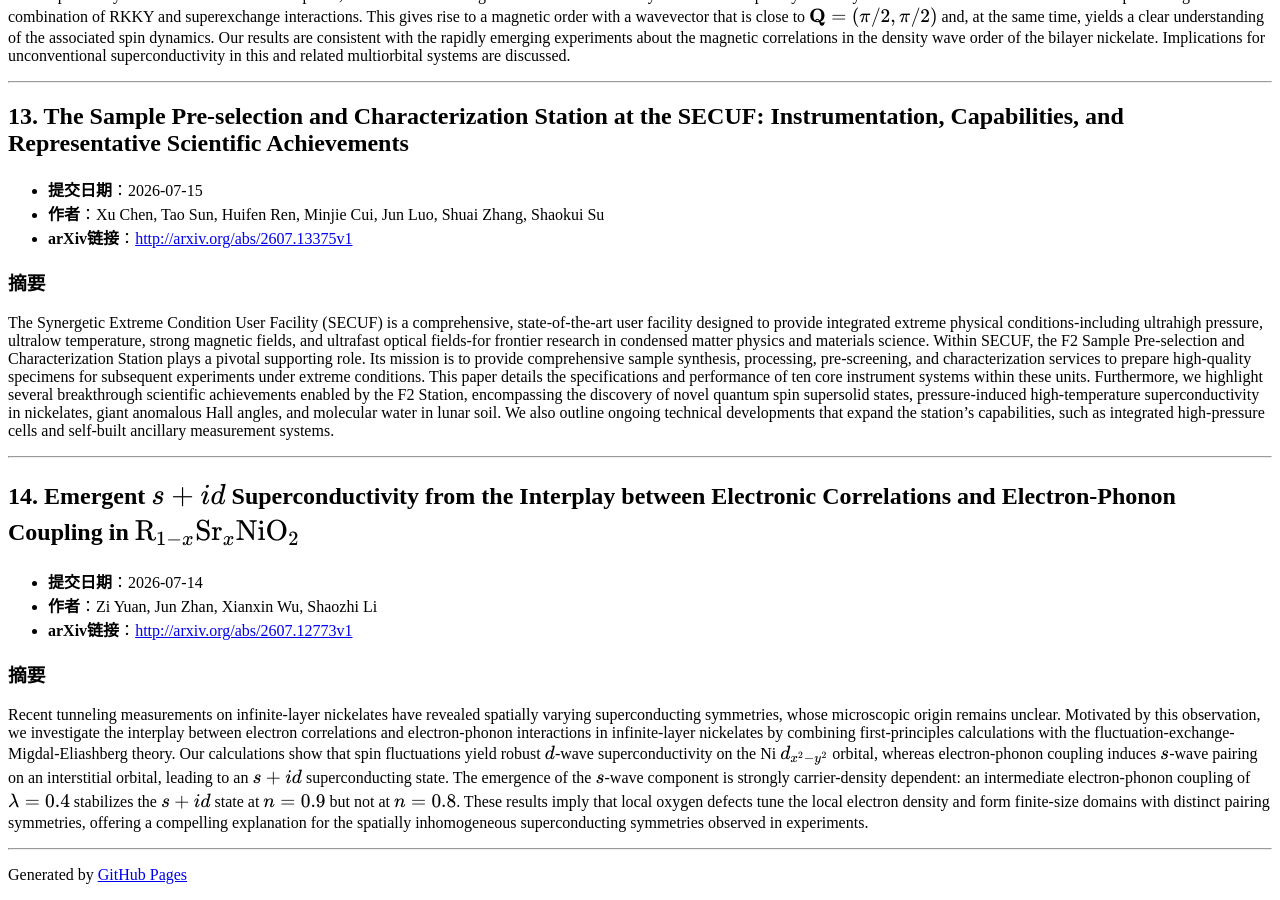
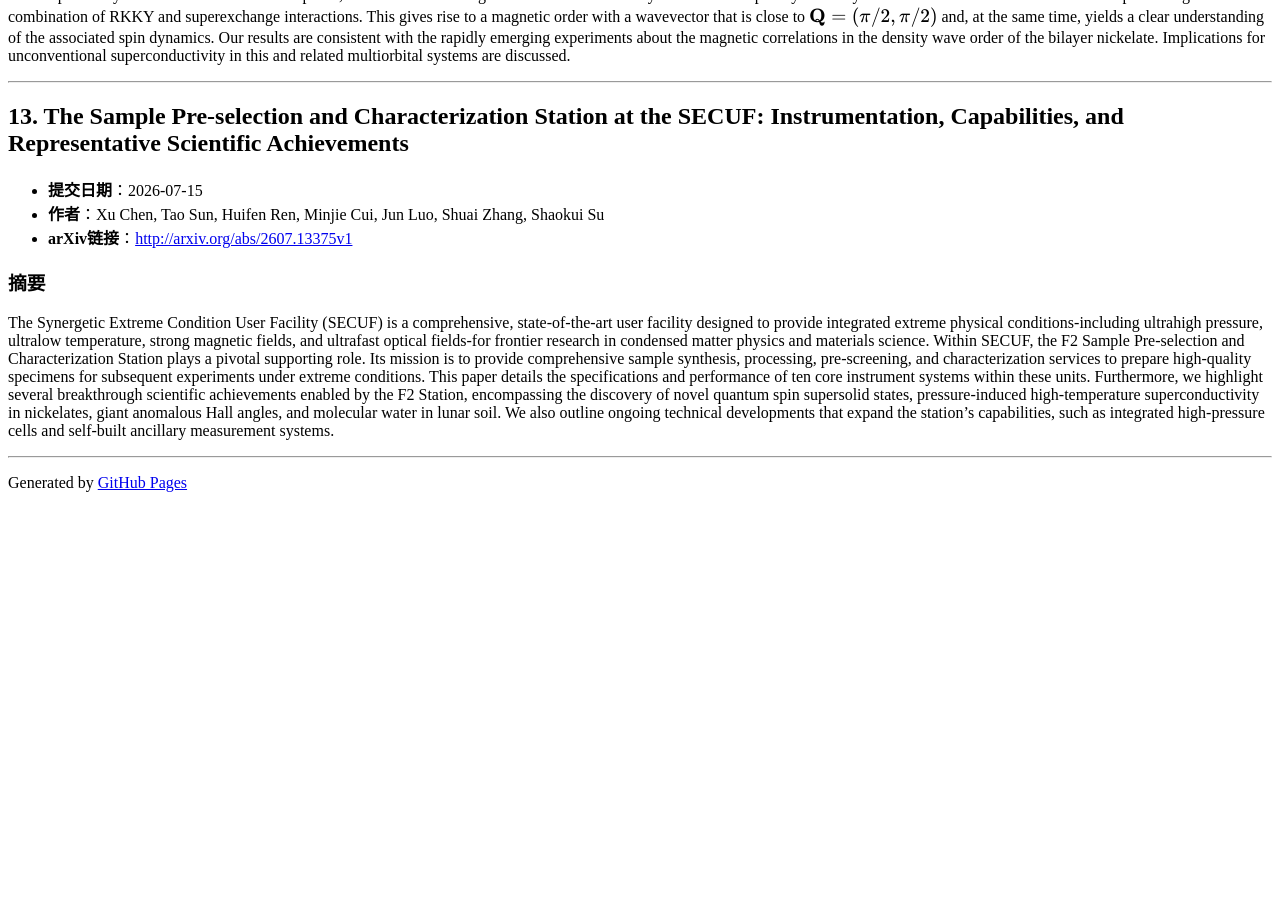
Before and after one commit to yangke25491/daily-arxiv-nickelate_superconductivity, a Jekyll site: the page built from docs/index.md, in a window 1280 px wide and 900 px high, scrolled down 4639 px. Built offline with Jekyll 4.4.1, drawn with Linux system fonts in a browser that asks for light colours; after the commit the page ends 5147 px from its top, so only the background shows below that; some of the changed text lies outside the part shown.

Commit message:
Automated update: arXiv papers

```diff
--- a/docs/index.md
+++ b/docs/index.md
@@ -5,8 +5,8 @@ title: 镍酸盐超导论文
 
 # 凝聚态物理-镍酸盐高温超导相关论文
 
-> 检索时间范围：**2026-07-14 至 2026-08-13**
-> 数据检索到 **14** 篇相关论文，按提交时间降序排列
+> 检索时间范围：**2026-07-15 至 2026-08-14**
+> 数据检索到 **13** 篇相关论文，按提交时间降序排列
 
 ---
 
@@ -152,14 +152,3 @@ The recent discovery of high-temperature superconductivity in the bilayer nickel
 The Synergetic Extreme Condition User Facility (SECUF) is a comprehensive, state-of-the-art user facility designed to provide integrated extreme physical conditions-including ultrahigh pressure, ultralow temperature, strong magnetic fields, and ultrafast optical fields-for frontier research in condensed matter physics and materials science. Within SECUF, the F2 Sample Pre-selection and Characterization Station plays a pivotal supporting role. Its mission is to provide comprehensive sample synthesis, processing, pre-screening, and characterization services to prepare high-quality specimens for subsequent experiments under extreme conditions. This paper details the specifications and performance of ten core instrument systems within these units. Furthermore, we highlight several breakthrough scientific achievements enabled by the F2 Station, encompassing the discovery of novel quantum spin supersolid states, pressure-induced high-temperature superconductivity in nickelates, giant anomalous Hall angles, and molecular water in lunar soil. We also outline ongoing technical developments that expand the station's capabilities, such as integrated high-pressure cells and self-built ancillary measurement systems.
 
 ---
-
-## 14. Emergent $s+id$ Superconductivity from the Interplay between Electronic Correlations and Electron-Phonon Coupling in $\mathrm{R}\_{1-x}\mathrm{Sr}\_x\mathrm{NiO}\_2$
-
-- **提交日期**：2026-07-14
-- **作者**：Zi Yuan, Jun Zhan, Xianxin Wu, Shaozhi Li
-- **arXiv链接**：[http://arxiv.org/abs/2607.12773v1](http://arxiv.org/abs/2607.12773v1)
-
-### 摘要
-Recent tunneling measurements on infinite-layer nickelates have revealed spatially varying superconducting symmetries, whose microscopic origin remains unclear. Motivated by this observation, we investigate the interplay between electron correlations and electron-phonon interactions in infinite-layer nickelates by combining first-principles calculations with the fluctuation-exchange-Migdal-Eliashberg theory. Our calculations show that spin fluctuations yield robust $d$-wave superconductivity on the Ni $d\_{x^2-y^2}$ orbital, whereas electron-phonon coupling induces $s$-wave pairing on an interstitial orbital, leading to an $s+id$ superconducting state. The emergence of the $s$-wave component is strongly carrier-density dependent: an intermediate electron-phonon coupling of $λ=0.4$ stabilizes the $s+id$ state at $n=0.9$ but not at $n=0.8$. These results imply that local oxygen defects tune the local electron density and form finite-size domains with distinct pairing symmetries, offering a compelling explanation for the spatially inhomogeneous superconducting symmetries observed in experiments.
-
----
```
